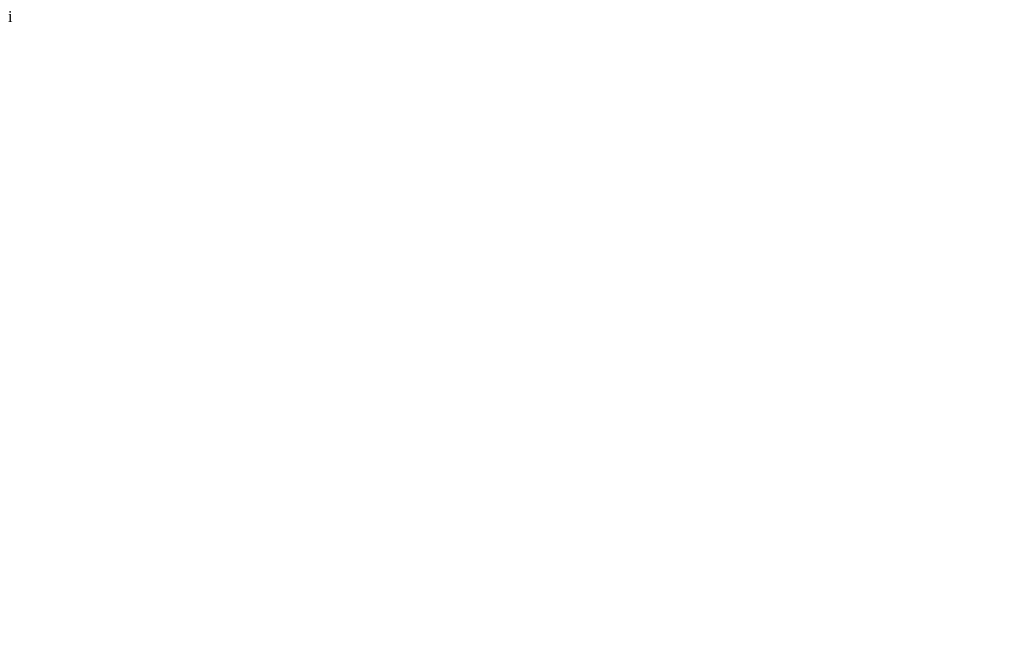
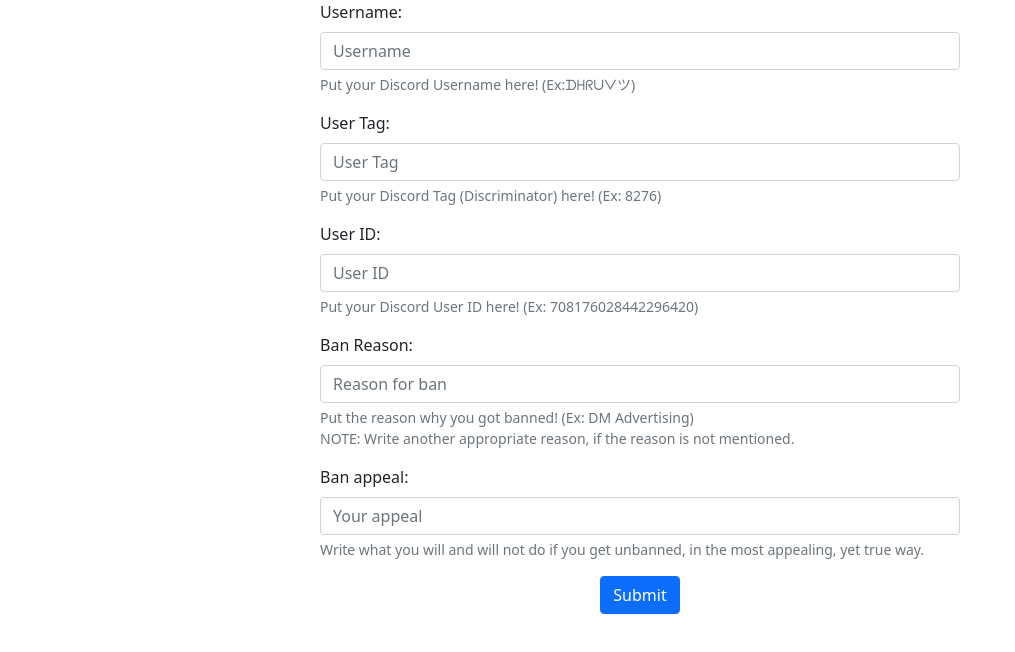
Before and after one commit to carl123456797544/Ban-Appeals, a plain HTML site: page index.html in a window 1280 px wide. Shown: the whole page, without its empty margins (0-1015 px from the left). Drawn offline with nearby package versions, Linux system fonts and the light colour scheme.

Commit message:
Update index.html
Ok

```diff
--- a/index.html
+++ b/index.html
@@ -1 +1,52 @@
-i
+<!DOCTYPE html>
+<html lang="en">
+<head>
+    <meta charset="UTF-8">
+    <meta http-equiv="X-UA-Compatible" content="IE=edge">
+    <meta name="viewport" content="width=device-width, initial-scale=1.0">
+    <link href="https://cdn.jsdelivr.net/npm/bootstrap@5.0.2/dist/css/bootstrap.min.css" rel="stylesheet" integrity="sha384-EVSTQN3/azprG1Anm3QDgpJLIm9Nao0Yz1ztcQTwFspd3yD65VohhpuuCOmLASjC" crossorigin="anonymous">
+    <link rel="stylesheet" href="https://cdnjs.cloudflare.com/ajax/libs/font-awesome/5.15.3/css/all.min.css" integrity="sha512-iBBXm8fW90+nuLcSKlbmrPcLa0OT92xO1BIsZ+ywDWZCvqsWgccV3gFoRBv0z+8dLJgyAHIhR35VZc2oM/gI1w==" crossorigin="anonymous" referrerpolicy="no-referrer" />
+    <script defer src="https://cdn.jsdelivr.net/npm/bootstrap@5.0.2/dist/js/bootstrap.bundle.min.js" integrity="sha384-MrcW6ZMFYlzcLA8Nl+NtUVF0sA7MsXsP1UyJoMp4YLEuNSfAP+JcXn/tWtIaxVXM" crossorigin="anonymous"></script>
+    <title>Ban Appeals</title>
+</head>
+<body>
+    <center>
+        <form onsubmit="sendMessage()">
+            <div class="mb-3 w-50 text-start">
+                <label for="username" class="form-label">Username: </label>
+                <input required type="text" id="username" placeholder="Username" class="form-control" aria-describedby="usernameInfo">
+                <div id="usernameInfo" class="form-text">Put your Discord Username here! (Ex:ᗪᕼᖇᑌᐯツ)</div>
+            </div>
+            <div class="mb-3 w-50 text-start">
+                <label for="usertag" class="form-label">User Tag: </label>
+                <input required type="number" id="usertag" placeholder="User Tag" class="form-control" aria-describedby="usertagInfo" maxlength="4">
+                <div id="usertagInfo" class="form-text">Put your Discord Tag (Discriminator) here! (Ex: 8276)</div>
+            </div>
+            <div class="mb-3 w-50 text-start">
+                <label for="userID" class="form-label">User ID: </label>
+                <input required type="number" id="userID" placeholder="User ID" class="form-control" aria-describedby="userIDInfo" maxlength="18">
+                <div id="userIDInfo" class="form-text">Put your Discord User ID here! (Ex: 708176028442296420)</div>
+            </div>
+            <div class="mb-3 w-50 text-start">
+                <label for="reason" class="form-label">Ban Reason: </label>
+                <input required type="text" id="reason" placeholder="Reason for ban" class="form-control" aria-describedby="reasonInfo" list="banReasons">
+                <div id="reasonInfo" class="form-text">Put the reason why you got banned! (Ex: DM Advertising)<br>NOTE: Write another appropriate reason, if the reason is not mentioned.</div>
+            </div>
+            <div class="mb-3 w-50 text-start">
+                <label for="appeal" class="form-label">Ban appeal: </label>
+                <input required type="text" id="appeal" placeholder="Your appeal" class="form-control" aria-describedby="appealInfo">
+                <div id="appealInfo" class="form-text">Write what you will and will not do if you get unbanned, in the most appealing, yet true way.</div>
+            </div>
+            <button id="submit" class="btn btn-primary">Submit</button>
+        </form>
+    </center>
+    <datalist id="banReasons">
+        <option>DM Advertising</option>
+        <option>Swearing / Bypassing</option>
+        <option>Being Toxic / Rude</option>
+        <option>Being Inappropriate</option>
+        <option>Racist Slurs</option>
+    </datalist>
+    <script src="./index.js"></script>
+</body>
+</html>
```
